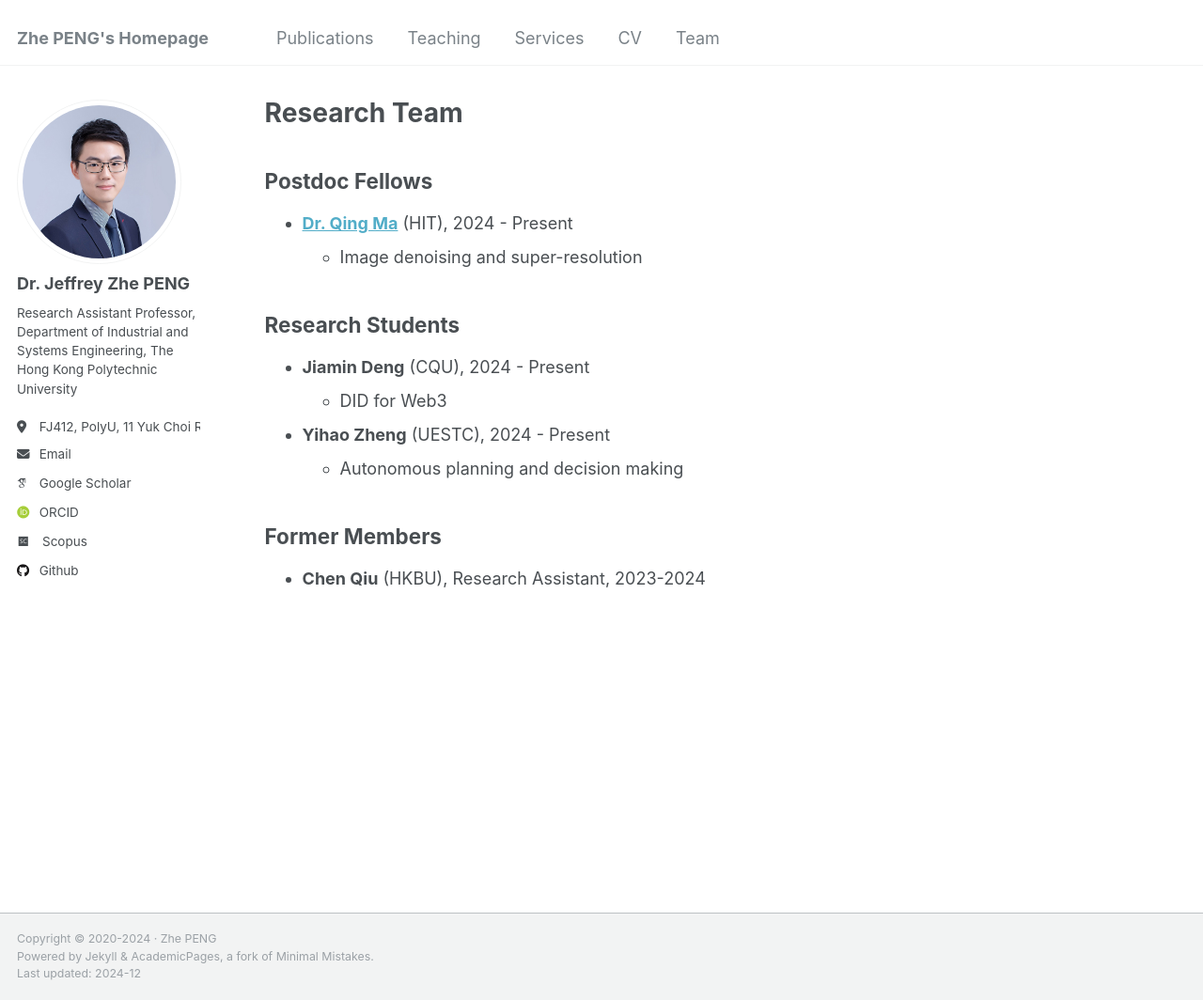
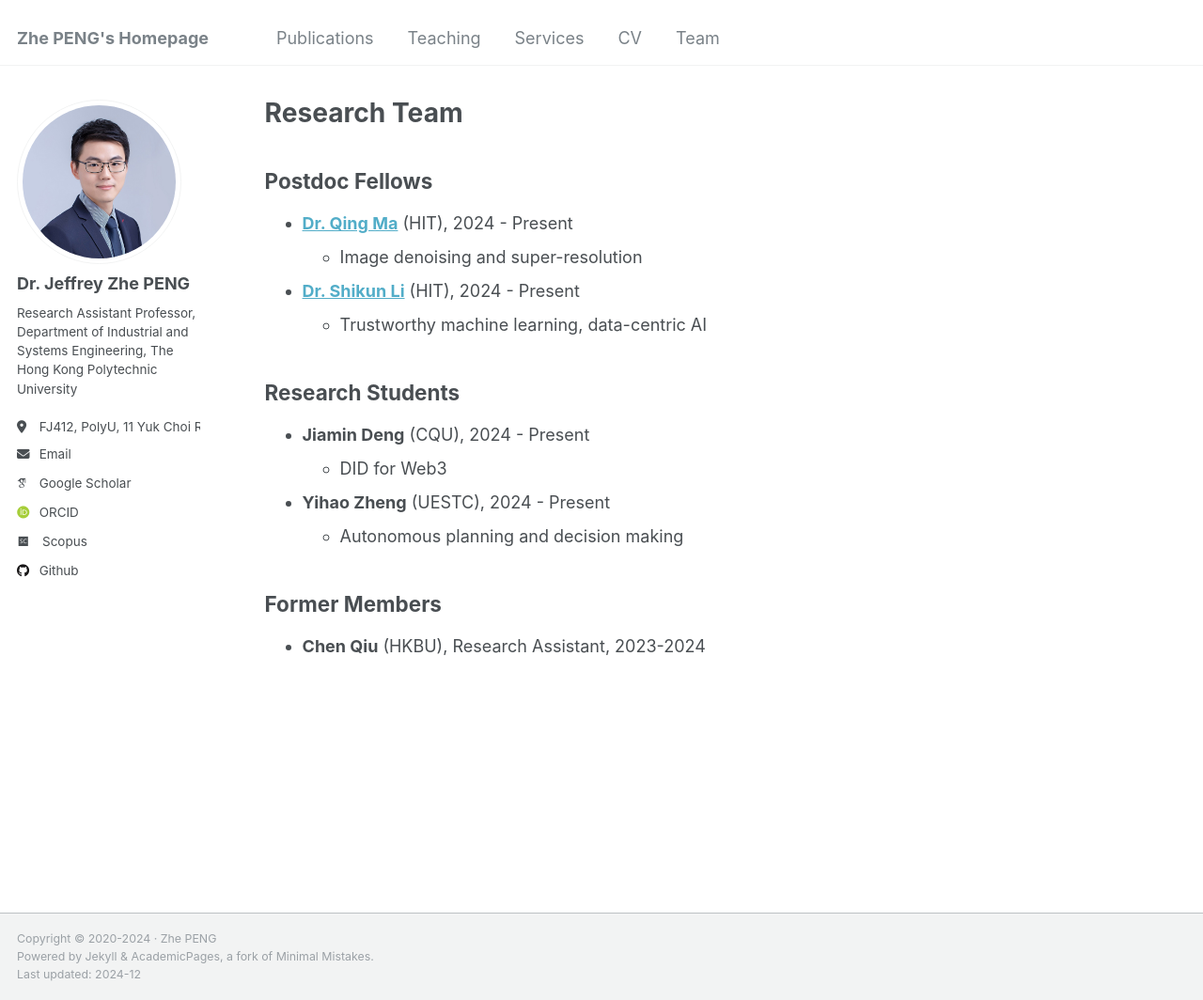
Before and after one commit to PENG-Zhe/peng-zhe.github.io, a Jekyll site: the page built from _pages/team.md, in a window 1280 px wide and 1064 px high. Shown: the whole window at 94% size. Built offline with Jekyll 4.4.1, drawn with Linux system fonts in a browser that asks for light colours; some web fonts are replaced.

Commit message:
Update team.md

```diff
--- a/_pages/team.md
+++ b/_pages/team.md
@@ -8,6 +8,11 @@ layout: archive
 * **[Dr. Qing Ma](https://scholar.google.com/citations?user=x6QQGQkAAAAJ&hl=en)** (HIT), 2024 - Present
   * Image denoising and super-resolution
 
+* **[Dr. Shikun Li](https://imsg.ac.cn/people/lishikun.html)** (HIT), 2024 - Present
+  * Trustworthy machine learning, data-centric AI
+
+
+
 
 ## Research Students
 * **Jiamin Deng** (CQU), 2024 - Present
@@ -16,5 +21,7 @@ layout: archive
   * Autonomous planning and decision making
 
 
+
+
 ## Former Members
 * **Chen Qiu** (HKBU), Research Assistant, 2023-2024
```
